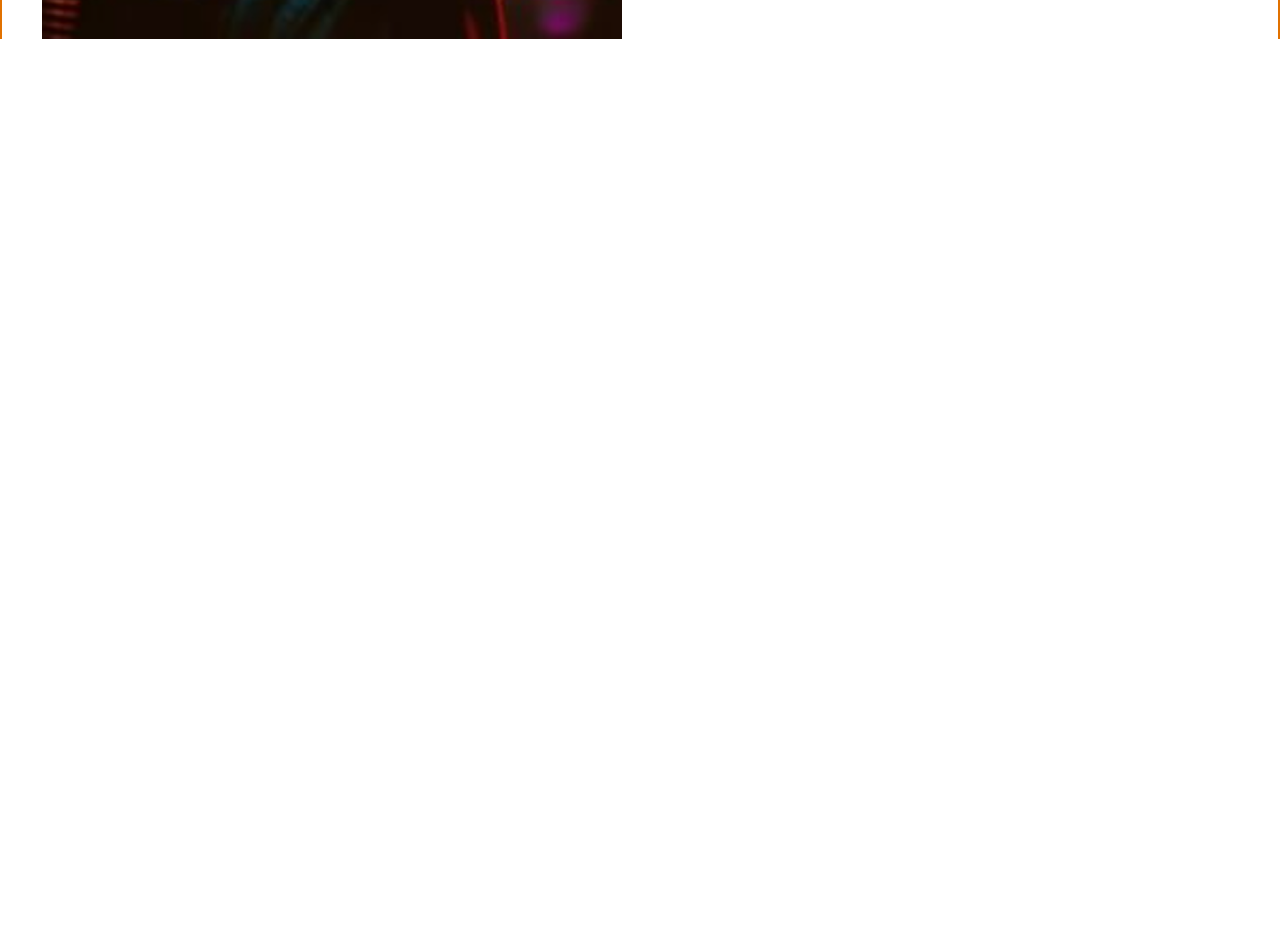
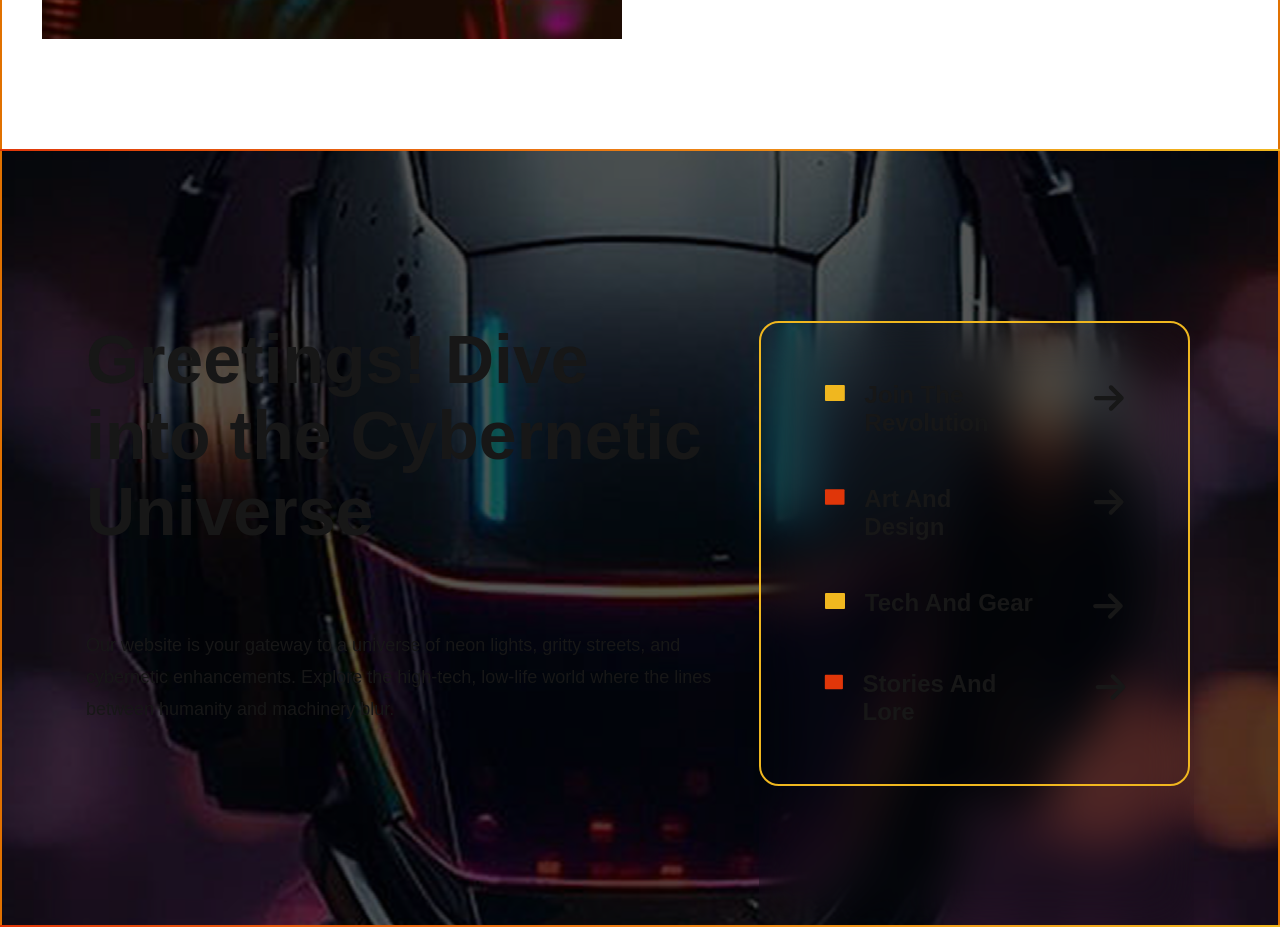
Before and after one commit to Md-Redwan/CyberPunk-Landing-Page, a Next.js app: page / in a window 1280 px wide. Shown: the part 2628-3555 px from the top of the page. Before the commit the page ends 2667 px from the top, so only its background shows below. Built offline with nearby package versions, Linux system fonts and the light colour scheme.

Commit message:
New update

```diff
--- /dev/null
+++ b/app/component/Greetings.jsx
@@ -0,0 +1,62 @@
+import React from 'react'
+import { FaArrowRight } from "react-icons/fa6";
+import { BiSolidRectangle } from "react-icons/bi";
+
+
+const Greetings = () => {
+  return (
+    <div className='relative after:absolute after:bottom-0 after:left-0 after:h-0.5 after:w-full after:bg-linear-to-r after:from-[#E03609] after:to-[#F0B71F]'>
+      <div className='container mx-auto border-x-2 border-amber-600 greetings-bgImg px-21 pt-42.5 flex gap-5 '>
+        <div className='w-[60%]'>
+            <h1 className='font-bold text-[68px] leading-19'>
+                Greetings! Dive <br /> into the Cybernetic Universe
+            </h1>
+            <p className='font-medium text-lg leading-8 mt-20'>
+                Our website is your gateway to a universe of neon lights, gritty streets, and cybernetic enhancements. Explore the high-tech, low-life world where the lines between humanity and machinery blur.
+            </p>
+        </div>
+        <div className='w-[40%] backdrop-blur-xl'>
+          <div className='w-[431px] h-[465px] border-2 border-[#F0B71F] rounded-[20px] py-[58px] px-[62px] flex flex-col gap-6.5 items-start justify-between'>
+            <div className='flex items-start '>
+              <div className='flex gap-4.5 items-start'>
+                <BiSolidRectangle className='text-[#F0B71F] text-2xl'/>
+                <h2 className='font-semibold text-2xl leading-7'>Join The Revolution</h2>
+              </div>
+              <FaArrowRight className='text-[34px] cursor-pointer'/>
+            </div>
+
+
+            <div className='flex gap-14.5 items-start '>
+              <div className='flex gap-4.5 items-start'>
+                <BiSolidRectangle className='text-[#E03609] text-2xl'/>
+                <h2 className='font-semibold text-2xl leading-7'>Art And Design</h2>
+              </div>
+              <FaArrowRight className='text-[34px] cursor-pointer'/>
+            </div>
+
+
+            <div className='flex gap-14.5 items-start '>
+              <div className='flex gap-4.5 items-start'>
+                <BiSolidRectangle className='text-[#F0B71F] text-2xl'/>
+                <h2 className='font-semibold text-2xl leading-7'>Tech And Gear</h2>
+              </div>
+              <FaArrowRight className='text-[34px] cursor-pointer'/>
+            </div>
+
+
+            <div className='flex gap-14.5 items-start '>
+              <div className='flex gap-4.5 items-start'>
+                <BiSolidRectangle className='text-[#E03609] text-2xl'/>
+                <h2 className='font-semibold text-2xl leading-7'>Stories And Lore</h2>
+              </div>
+              <FaArrowRight className='text-[34px] cursor-pointer'/>
+            </div>
+
+          </div>
+       </div>
+      </div>
+    </div>
+  )
+}
+
+export default Greetings
--- a/app/component/NightMares.jsx
+++ b/app/component/NightMares.jsx
@@ -3,7 +3,7 @@ import Image from "next/image";
 
 const NightMares = () => {
   return (
-    <div>
+    <div className="relative after:absolute after:bottom-0 after:left-0 after:h-0.5 after:w-full after:bg-linear-to-r after:from-[#E03609] after:to-[#F0B71F]">
       <div className="container mx-auto flex gap-9 px-10 pt-19.5 border-x-2 border-amber-600">
         <div className="w-[50%] pt-14">
           <h1 className="font-bold text-[56px] leading-16">
@@ -52,7 +52,7 @@ const NightMares = () => {
           />
         </div>
       </div>
-      <div className="container mx-auto flex gap-9 px-10 pt-10.5 border-x-2 border-amber-600">
+      <div className="container mx-auto flex gap-9 px-10 pt-10.5 border-x-2 border-amber-600 pb-28">
         <div className="w-[50%]">
           <Image
             src="/NightMaresImg2.png"
--- a/app/globals.css
+++ b/app/globals.css
@@ -31,5 +31,12 @@ body {
   background-size: contain;
   background-position: center;
   background-repeat: no-repeat;
+}
 
+.greetings-bgImg{
+  height: 776px;
+  background-image: url("../public/GreetingsBg.png");
+  background-size: cover;
+  background-position: center;
+  background-repeat: no-repeat;
 }
--- a/app/page.js
+++ b/app/page.js
@@ -1,6 +1,7 @@
 import Image from "next/image";
 import HeroSection from "./component/HeroSection";
 import NightMares from "./component/NightMares";
+import Greetings from "./component/Greetings";
 
 export default function Home() {
   return (
@@ -8,6 +9,7 @@ export default function Home() {
       <div>
         <HeroSection />
         <NightMares />
+        <Greetings />
       </div>
     </main>
   );
```
Also changed, not shown: package.json (+5 -4 lines), public/GreetingsBg.png (added), 1 other file (tests, documents, lock files or other folders).
